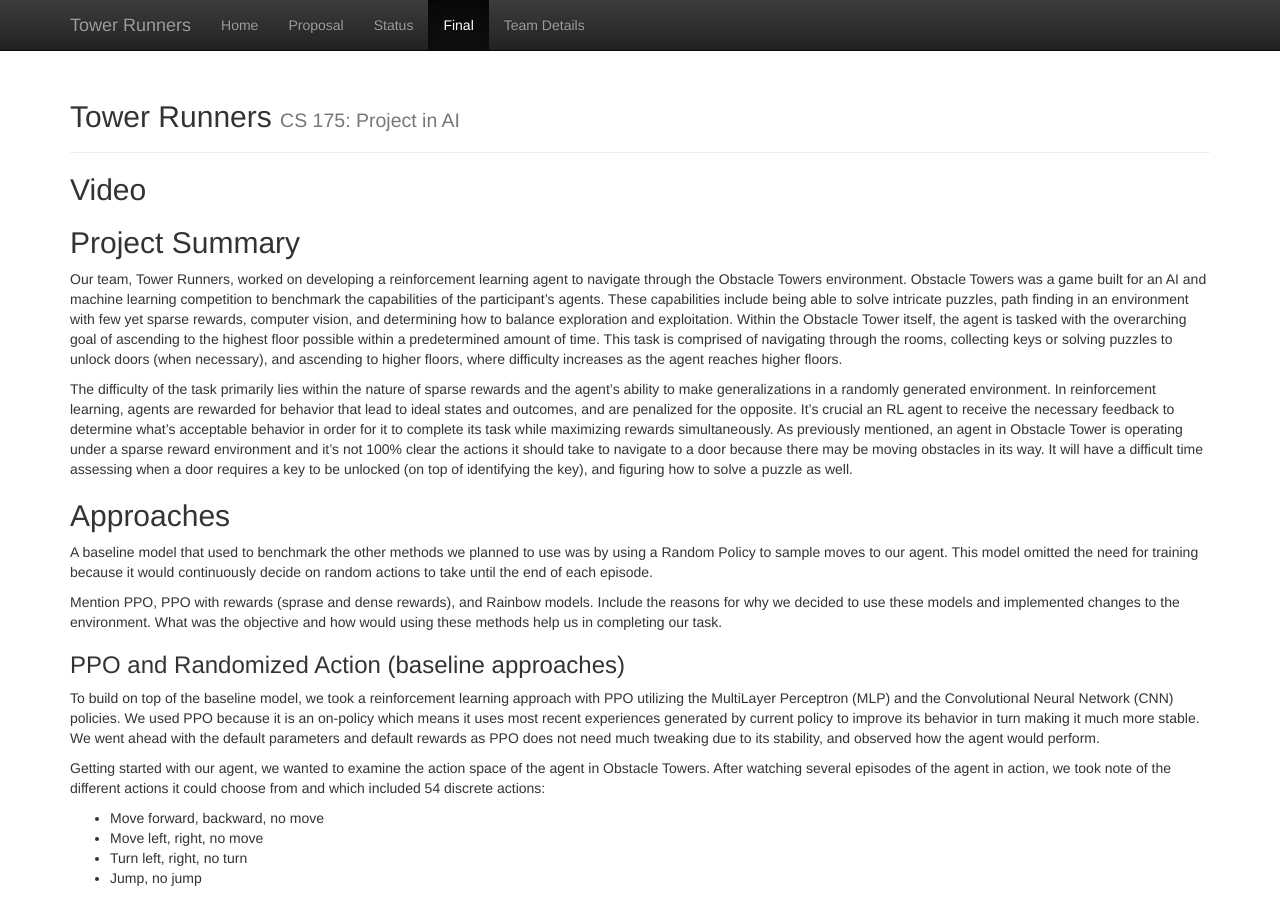
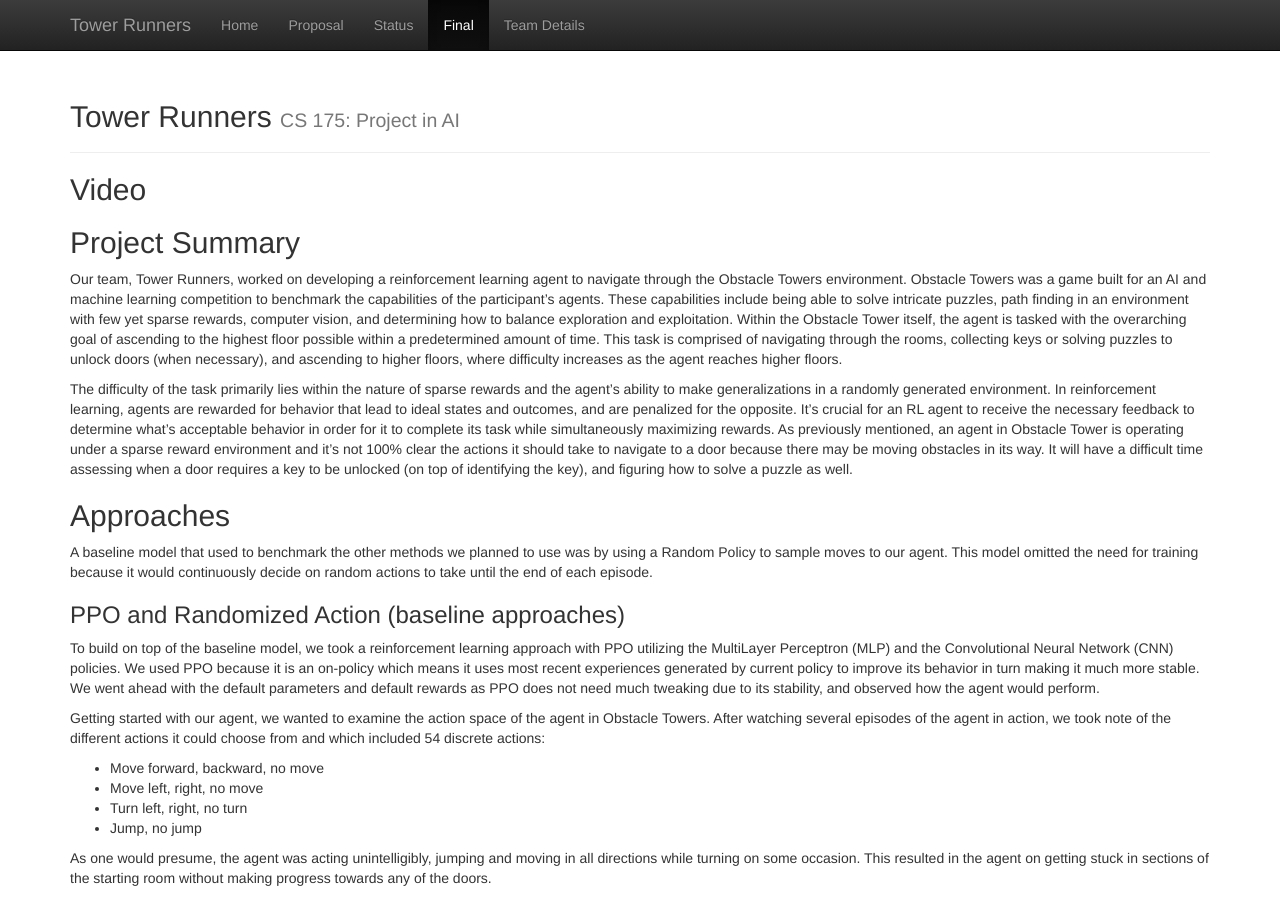
Before and after one commit to avinashduggal/TowerRunners, a Jekyll site: the page built from docs/final.md, in a window 1280 px wide and 900 px high. Built offline with Jekyll 4.4.1, drawn with Linux system fonts in a browser that asks for light colours; some of the changed text lies outside the part shown.

```diff
--- a/docs/final.md
+++ b/docs/final.md
@@ -7,12 +7,10 @@ title: Final Report
 ## Project Summary
 Our team, Tower Runners, worked on developing a reinforcement learning agent to navigate through the Obstacle Towers environment. Obstacle Towers was a game built for an AI and machine learning competition to benchmark the capabilities of the participant's agents. These capabilities include being able to solve intricate puzzles, path finding in an environment with few yet sparse rewards, computer vision, and determining how to balance exploration and exploitation. Within the Obstacle Tower itself, the agent is tasked with the overarching goal of ascending to the highest floor possible within a predetermined amount of time. This task is comprised of navigating through the rooms, collecting keys or solving puzzles to unlock doors (when necessary), and ascending to higher floors, where difficulty increases as the agent reaches higher floors.
 
-The difficulty of the task primarily lies within the nature of sparse rewards and the agent's ability to make generalizations in a randomly generated environment. In reinforcement learning, agents are rewarded for behavior that lead to ideal states and outcomes, and are penalized for the opposite. It's crucial an RL agent to receive the necessary feedback to determine what's acceptable behavior in order for it to complete its task while maximizing rewards simultaneously. As previously mentioned, an agent in Obstacle Tower is operating under a sparse reward environment and it's not 100% clear the actions it should take to navigate to a door because there may be moving obstacles in its way. It will have a difficult time assessing when a door requires a key to be unlocked (on top of identifying the key), and figuring how to solve a puzzle as well.
+The difficulty of the task primarily lies within the nature of sparse rewards and the agent's ability to make generalizations in a randomly generated environment. In reinforcement learning, agents are rewarded for behavior that lead to ideal states and outcomes, and are penalized for the opposite. It's crucial for an RL agent to receive the necessary feedback to determine what's acceptable behavior in order for it to complete its task while simultaneously maximizing rewards. As previously mentioned, an agent in Obstacle Tower is operating under a sparse reward environment and it's not 100% clear the actions it should take to navigate to a door because there may be moving obstacles in its way. It will have a difficult time assessing when a door requires a key to be unlocked (on top of identifying the key), and figuring how to solve a puzzle as well.
 
 ## Approaches
 A baseline model that used to benchmark the other methods we planned to use was by using a Random Policy to sample moves to our agent. This model omitted the need for training because it would continuously decide on random actions to take until the end of each episode.
-
-Mention PPO, PPO with rewards (sprase and dense rewards), and Rainbow models. Include the reasons for why we decided to use these models and implemented changes to the environment. What was the objective and how would using these methods help us in completing our task.
 
 ### PPO and Randomized Action (baseline approaches)
 To build on top of the baseline model, we took a reinforcement learning approach with PPO utilizing the MultiLayer Perceptron (MLP) and the Convolutional Neural Network (CNN) policies. We used PPO because it is an on-policy which means it uses most recent experiences generated by current policy to improve its behavior in turn making it much more stable. We went ahead with the default parameters and default rewards as PPO does not need much tweaking due to its stability, and observed how the agent would perform.
@@ -23,7 +21,7 @@ Getting started with our agent, we wanted to examine the action space of the age
 * Turn left, right, no turn
 * Jump, no jump
 
-As one would presume, the agent was acting unintelligibly, jumping and moving in all directions while turning on some occasion. This led the agent on getting stuck in sections of the starting room without making progress towards any of the doors.
+As one would presume, the agent was acting unintelligibly, jumping and moving in all directions while turning on some occasion. This resulted in the agent on getting stuck in sections of the starting room without making progress towards any of the doors.
 
 Another method we started out with first was training our reinforcement learning model using the Proximal Policy Optimization algorithm provided by the stable-baselines3 library. This model served as our baseline approach because it was easy to implement to start figuring how the agent operated in the Obstacle Tower environment. We initialized the agent with the hyperparameters (insert image). We also decided to change the hyperparameters to (insert image and talk about the reasoning e.g. instability of learning, tradeoff between time and results).
 
```
